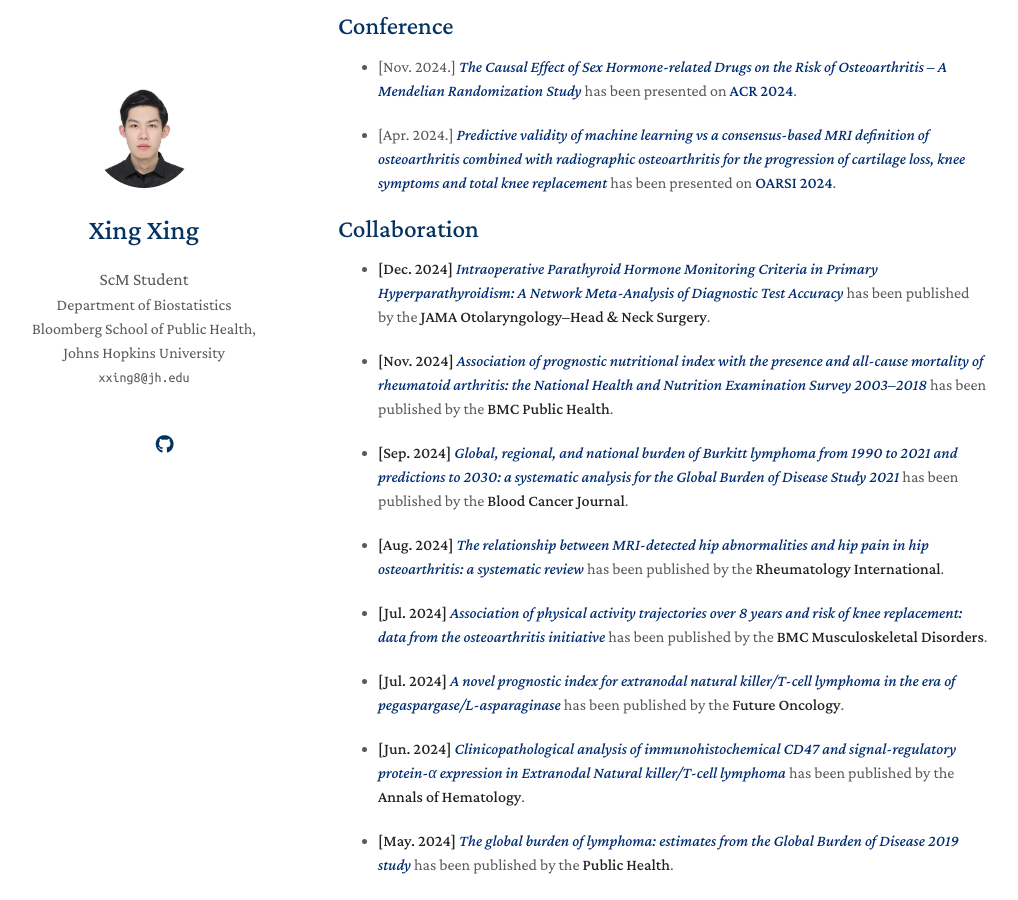
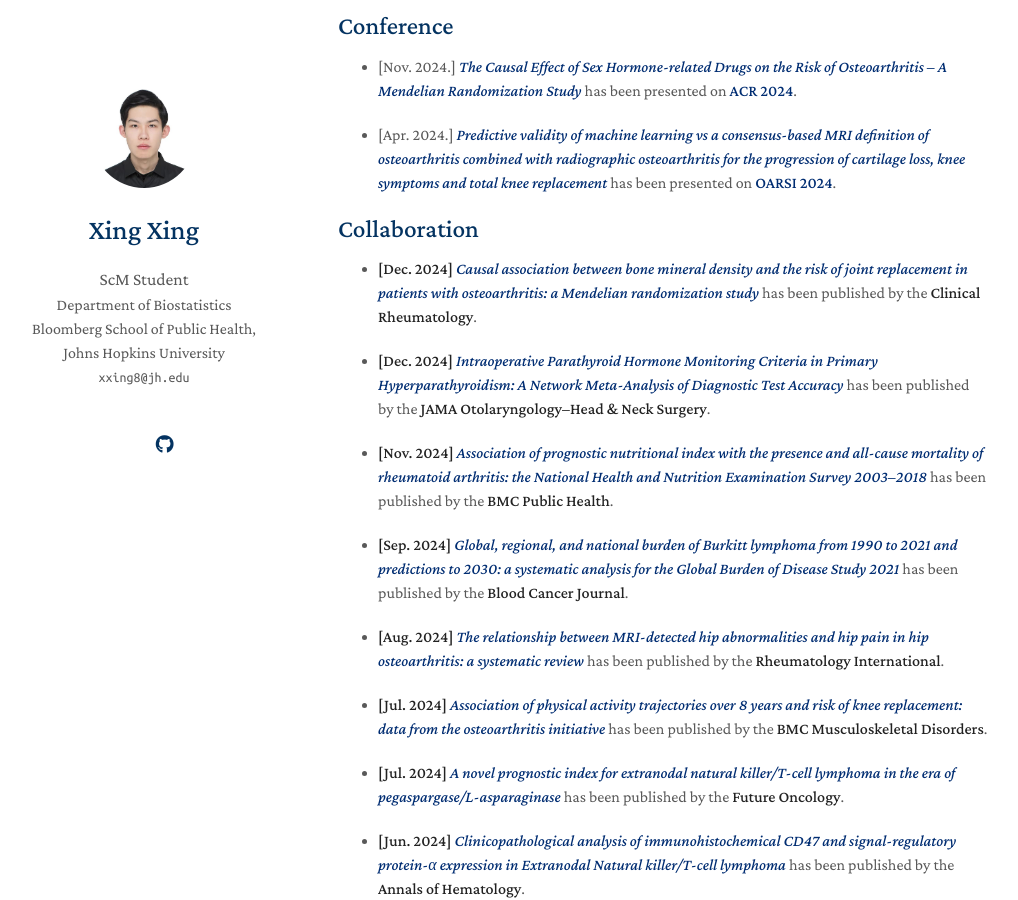
Before and after one commit to KevinXing3/kevinXing3.github.io, a Jekyll site: the page built from index.md, in a window 1280 px wide and 900 px high, scrolled down 1432 px. Shown: the whole window, without its empty margins (132-1150 px from the left). Built offline with Jekyll 4.4.1, drawn with Linux system fonts in a browser that asks for light colours; nearby versions of some CDN libraries; a style sheet for code colours, icons or effects is not loaded; our own code applies the rules of GitHub Pages for plain Markdown files.

Commit message:
Update index.md

```diff
--- a/index.md
+++ b/index.md
@@ -26,6 +26,8 @@ Outside of academia, I’m a dead hard fan of Juventus and Park Hyatt.
 
 
 ## Collaboration
+- **[Dec. 2024]** <a href="https://link.springer.com/article/10.1007/s10067-024-07289-5" target="_blank" style="color:#002D72">*Causal association between bone mineral density and the risk of joint replacement in patients with osteoarthritis: a Mendelian randomization study*</a> has been published by the **Clinical Rheumatology**.
+
 - **[Dec. 2024]** <a href="https://jamanetwork.com/journals/jamaotolaryngology/article-abstract/2827787" target="_blank" style="color:#002D72">*Intraoperative Parathyroid Hormone Monitoring Criteria in Primary Hyperparathyroidism: A Network Meta-Analysis of Diagnostic Test Accuracy*</a> has been published by the **JAMA Otolaryngology–Head & Neck Surgery**.
 
 - **[Nov. 2024]** <a href="https://www.nature.com/articles/s41408-024-01138-z" target="_blank" style="color:#002D72">*Association of prognostic nutritional index with the presence and all-cause mortality of rheumatoid arthritis: the National Health and Nutrition Examination Survey 2003–2018*</a> has been published by the **BMC Public Health**.
```
